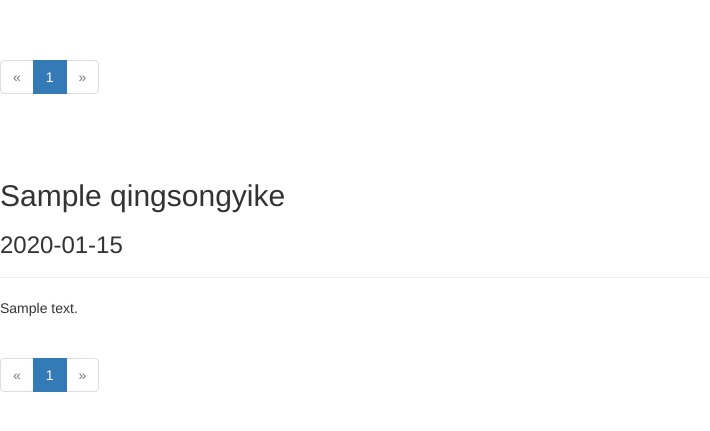
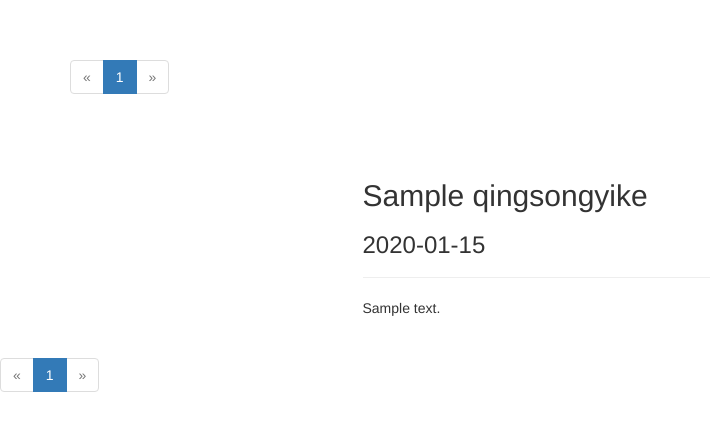
Before and after one commit to ttlttl/netease_qingsongyike, a Flask app: page /qingsong in a window 1280 px wide. Shown: the part 52-483 px from the top of the page, without its empty margins (0-710 px from the left). Run offline with Flask 2, Linux system fonts and the light colour scheme; tables that the repository leaves empty hold one stand-in row (values such as "Sample post"); some libraries are stand-ins or nearby versions.

Commit message:
Bootstrap: add col-md-offset

```diff
--- a/app/qsyk/views.py
+++ b/app/qsyk/views.py
@@ -6,7 +6,7 @@
 @qsyk.route('/qingsong')
 def qingsong():
     page = request.args.get('page', 1, type=int)
-    pagination = Qingsongyike.query.order_by(desc((Qingsongyike.ptime))).paginate(
+    pagination = Qingsongyike.query.order_by(desc(Qingsongyike.ptime)).paginate(
         page, per_page=1, error_out=False
     )
     articles = pagination.items
--- a/app/templates/qingsong.html
+++ b/app/templates/qingsong.html
@@ -5,19 +5,21 @@
 {% block title %}TTLx2 - 轻松一刻{% endblock %}
 
 {% block content %}
-
+<div class="container">
     {% if pagination %}
         <div class="pagination">
             {{ macros.pagination_widget(pagination, '.qingsong') }}
         </div>
     {% endif %}
-
+    <div class="row">
+        <div class="col-md-6 col-md-offset-3">
             {% include '_articles.html' %}
-
+        </div>
+    </div>
     {% if pagination %}
             <div class="pagination">
                     {{ macros.pagination_widget(pagination, '.qingsong') }}
             </div>
     {% endif %}
-
+</div>
 {% endblock %}
```
Lines whose indentation alone changed are shown as unchanged.
